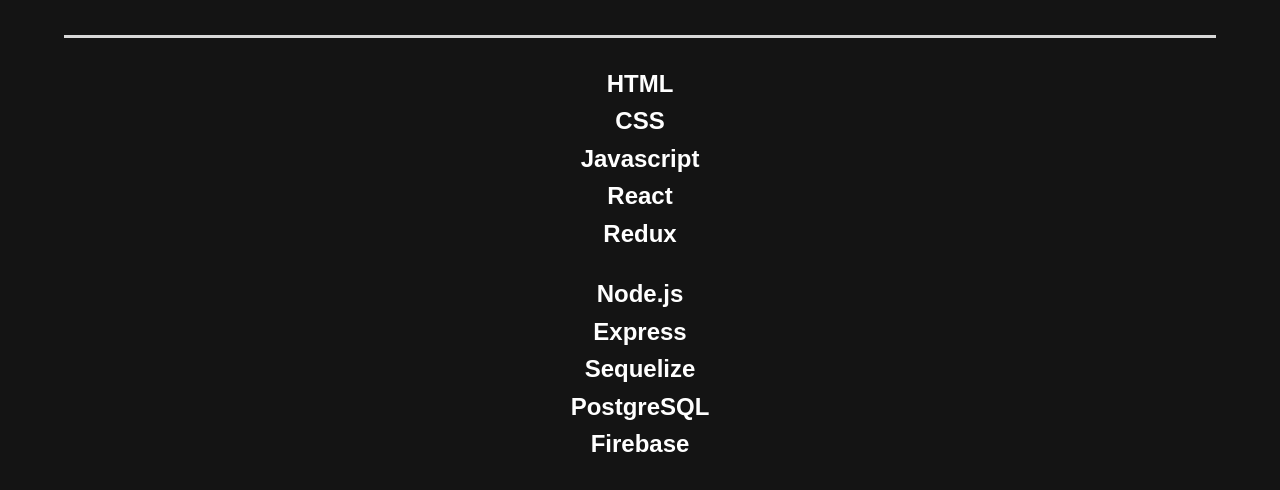
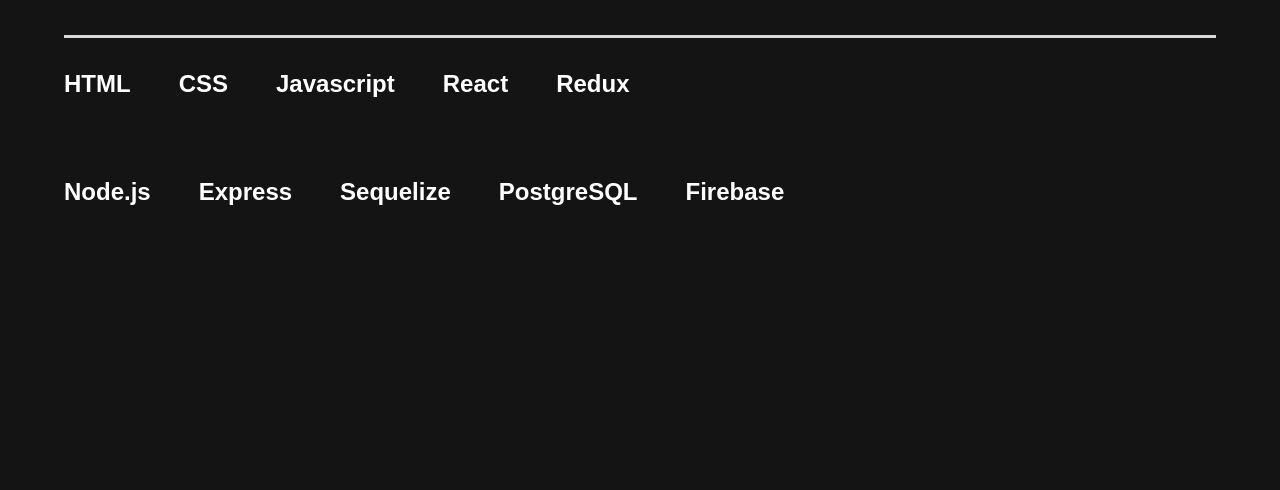
Before and after one commit to Luuiskame/portafolio, a React (Vite) app in the folder client/: page / in a window 1280 px wide. Shown: the part 444-934 px from the top of the page. After the commit the page ends 800 px from the top, so only its background shows below. Built offline with nearby package versions, Linux system fonts and the light colour scheme.

Commit message:
responsive skills layout done

```diff
--- a/client/src/Components/Skills/Skills.module.css
+++ b/client/src/Components/Skills/Skills.module.css
@@ -13,7 +13,6 @@
     gap: .6rem;
 
     & h2{
-        color: White;
     }
 }
 
@@ -21,6 +20,9 @@
     display: flex;
     flex-direction: column;
     gap: .6rem;
+
+    & h2{
+    }
 }
 
 .bottomLine {
@@ -28,3 +30,29 @@
     width: 90%;
     background-color: #D8D8D8;
 }
+
+@media screen and (min-width: 768px){
+
+    .skillsContainer{
+        width: 90%;
+        margin: 2rem auto;
+        align-items: start;
+        gap: 5rem;
+    }
+    .frontendSkills{
+        flex-direction: row;
+        justify-content: end;
+        gap: 3rem;
+
+    }
+
+    .backendAndDatabaseSkills {
+        flex-direction: row;
+        justify-content: end;
+        gap: 3rem;
+    }
+
+    .bottomLine{
+        display: none;
+    }
+}
```
